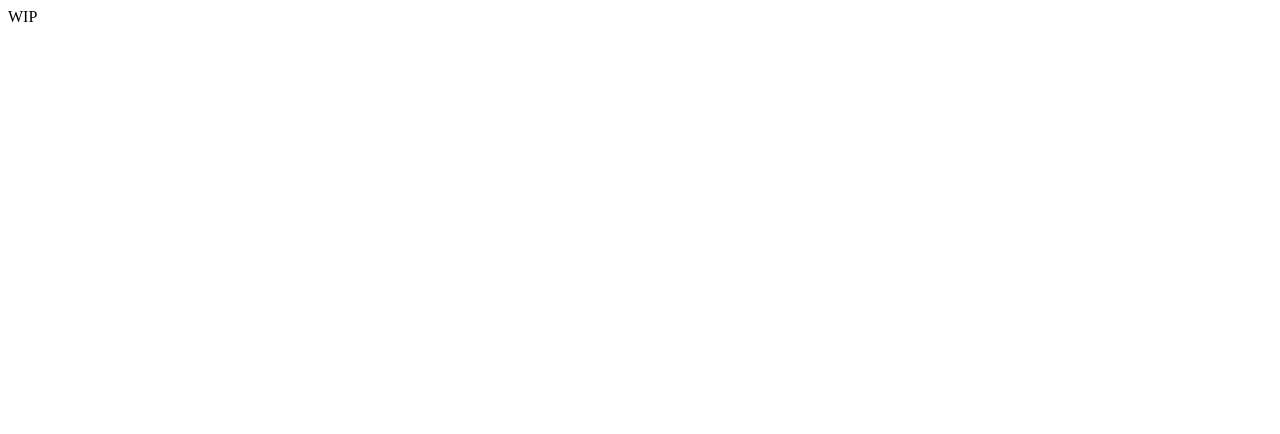
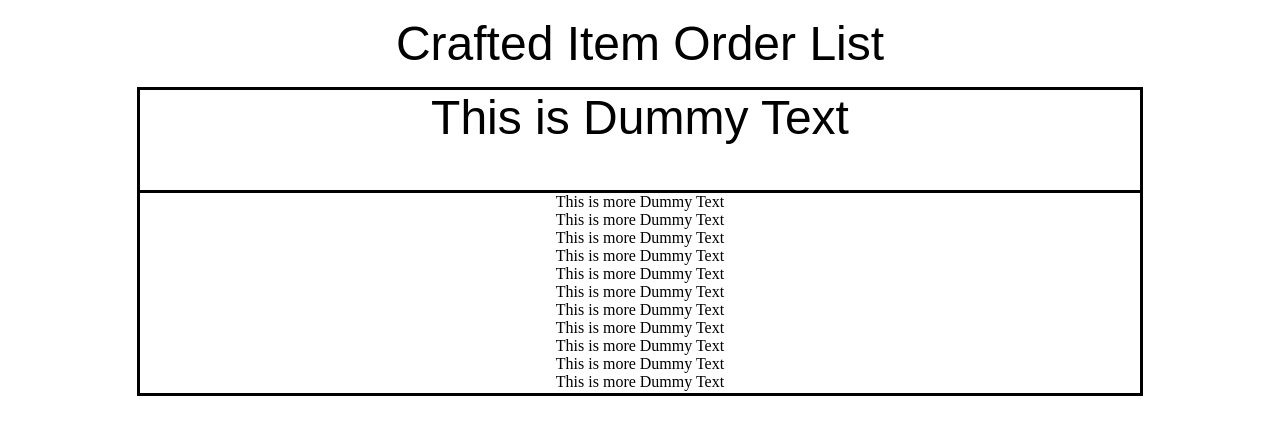
Before and after one commit to Owenthecoder1/Order-List-Private, a plain HTML site: page index.html in a window 1280 px wide. Drawn offline with Linux system fonts and the light colour scheme.

Commit message:
Update index.html

```diff
--- a/index.html
+++ b/index.html
@@ -1,11 +1,45 @@
 <!DOCTYPE html>
 <html>
+<center>
 <head>
   <meta charset="utf-8">
   <meta name="viewport" content="width=device-width">
   <title>Order List</title>
 </head>
 <body>
-WIP
+  <p><font face="Arial" size="28px">Crafted Item Order List</font></p>
+  <div id="table-top" style="overflow:hidden; height:100px; width:1000px;
+   border-top: solid; border-left: solid; border-right: solid; border-color: #000000">
+    <font face="Arial" size="10px">
+      This is Dummy Text
+    </font>
+    </div>
+  <div style="overflow:hidden; overflow-y:scroll; height:200px; width:1000px;
+   border: solid; border-color: #000000" id="orderlist">
+    This is more Dummy Text<br>
+    This is more Dummy Text<br>
+    This is more Dummy Text<br>
+    This is more Dummy Text<br>
+    This is more Dummy Text<br>
+    This is more Dummy Text<br>
+    This is more Dummy Text<br>
+    This is more Dummy Text<br>
+    This is more Dummy Text<br>
+    This is more Dummy Text<br>
+    This is more Dummy Text<br>
+    This is more Dummy Text<br>
+    This is more Dummy Text<br>
+    This is more Dummy Text<br>
+    This is more Dummy Text<br>
+    This is more Dummy Text<br>
+    This is more Dummy Text<br>
+    This is more Dummy Text<br>
+    This is more Dummy Text<br>
+    This is more Dummy Text<br>
+    This is more Dummy Text<br>
+    This is more Dummy Text<br>
+    This is more Dummy Text<br>
+
+  </div>
 </body>
 </html>
```
